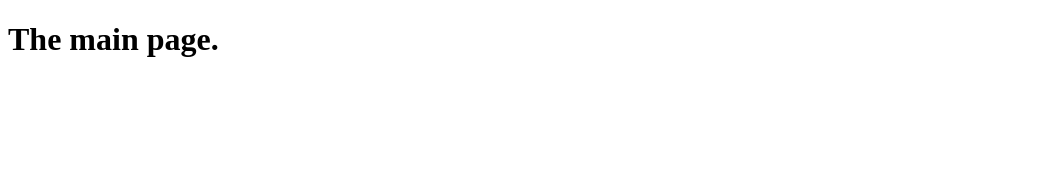
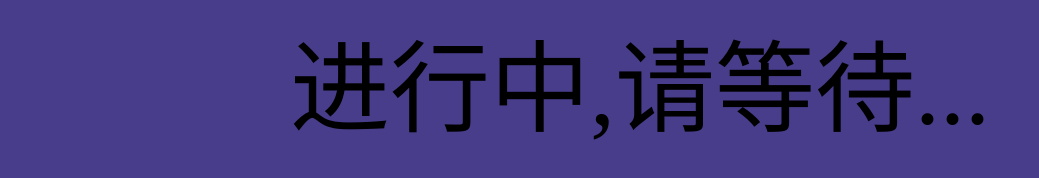
Before and after one commit to BigWhiteCat/BigWhiteCat.github.io, a plain HTML site: page index.html in a window 1280 px wide. Shown: the whole page, without its empty margins (0-1039 px from the left). Drawn offline with Linux system fonts and the light colour scheme.

Commit message:
first commit

```diff
--- /dev/null
+++ b/css/style.css
@@ -0,0 +1,5 @@
+body {
+    background-color: darkslateblue;
+    font-size: 100px;
+    text-align: center;
+}
--- a/index.html
+++ b/index.html
@@ -2,11 +2,10 @@
 <html lang="en">
 <head>
     <meta charset="UTF-8">
+    <link href="css/style.css" rel="stylesheet">
     <title>Main Page</title>
 </head>
 <body>
-<h1>
-    The main page.
-</h1>
+    进行中,请等待...
 </body>
 </html>
```
Also changed, not shown: 1 other file.
